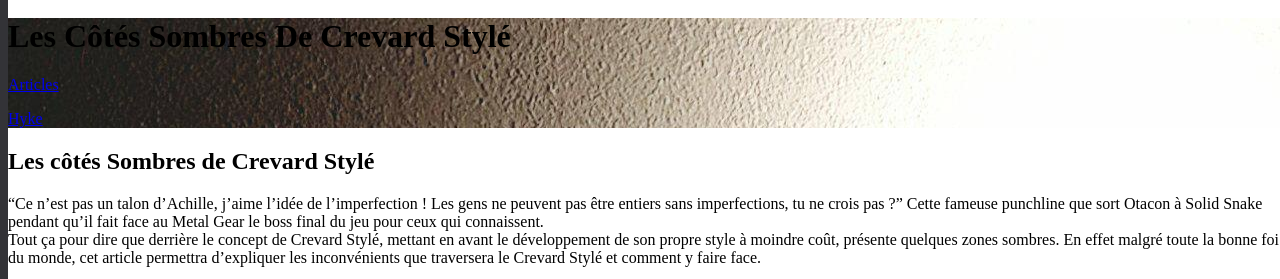
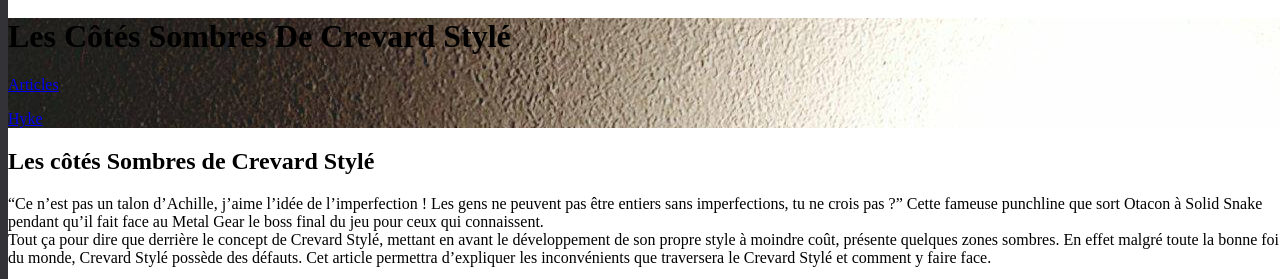
Before and after one commit to darkh2/darkh2.github.io, a Jekyll site: the page built from _posts/2017-11-03-Les-côtés-Sombres-de-Crevard-Stylé.md, in a window 1280 px wide, cut to the strip 259-538 px from the top of the page. Built offline with Jekyll 4.4.1, drawn with Linux system fonts in a browser that asks for light colours; comment, search, counter and statistics services are not loaded.

Commit message:
Create 2017-11-03-Les-côtés-Sombres-de-Crevard-Stylé.md

```diff
--- a/_posts/2017-11-03-Les-côtés-Sombres-de-Crevard-Stylé.md
+++ b/_posts/2017-11-03-Les-côtés-Sombres-de-Crevard-Stylé.md
@@ -10,4 +10,4 @@
 
 "Ce n'est pas un talon d'Achille, j'aime l'idée de l'imperfection ! Les gens ne peuvent pas être entiers sans imperfections, tu ne crois pas ?"
 Cette fameuse punchline que sort Otacon à Solid Snake pendant qu'il fait face au Metal Gear le boss final du jeu pour ceux qui connaissent.
-Tout ça pour dire que derrière le concept de Crevard Stylé, mettant en avant le développement de son propre style à moindre coût, présente quelques zones sombres. En effet malgré toute la bonne foi du monde, cet article permettra d'expliquer les inconvénients que traversera le Crevard Stylé et comment y faire face.
+Tout ça pour dire que derrière le concept de Crevard Stylé, mettant en avant le développement de son propre style à moindre coût, présente quelques zones sombres. En effet malgré toute la bonne foi du monde, Crevard Stylé possède des défauts. Cet article permettra d'expliquer les inconvénients que traversera le Crevard Stylé et comment y faire face.
```
